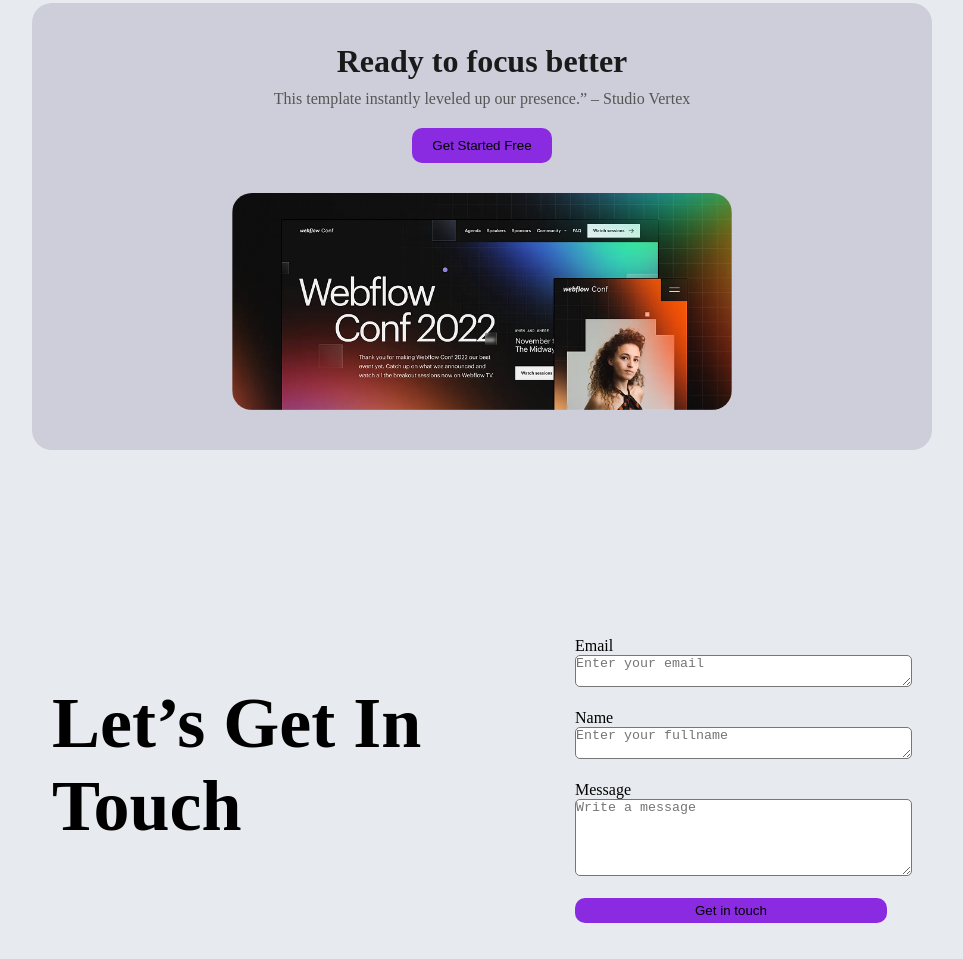
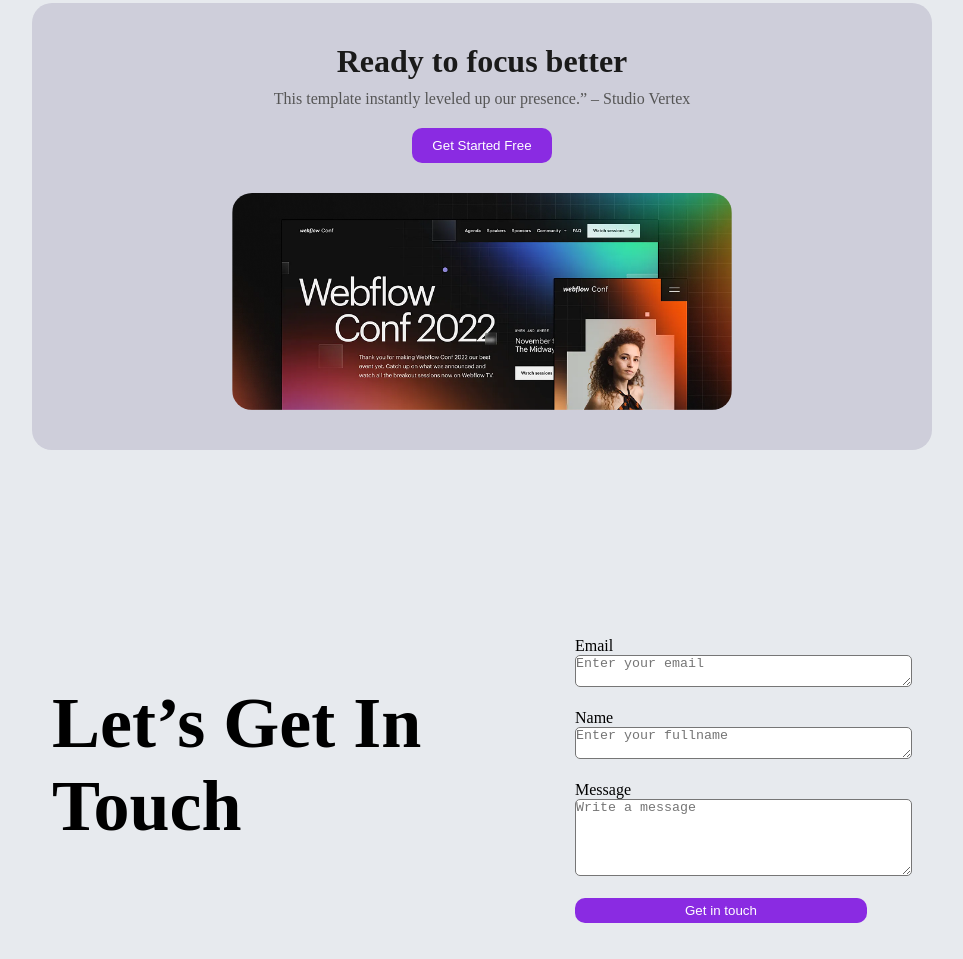
Before and after one commit to tanjirultusher/Logo-Earth, a plain HTML site: page index.html in a window 1280 px wide. Shown: the part 1673-2632 px from the top of the page, without its empty margins (158-1121 px from the left). Drawn offline with Linux system fonts and the light colour scheme.

Commit message:
changing button text-color

```diff
--- a/style.css
+++ b/style.css
@@ -29,6 +29,7 @@ nav ul li{
 .btn{
     padding: 10px 20px;
     background-color:blueviolet;
+    color: white;
     border: none;
     border-radius: 10px;
     cursor: pointer;
@@ -261,11 +262,12 @@ nav ul li{
     border-radius: 5px;
 }
 .btn1{
-    padding: 5px 120px;
+    padding: 5px 110px;
     background-color:blueviolet;
     border: none;
     border-radius: 10px;
     cursor: pointer;
+    color: white;
 }
 .btn1:hover{
     background-color: orange;
```
